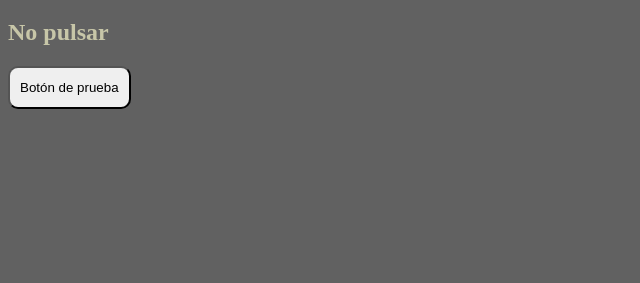
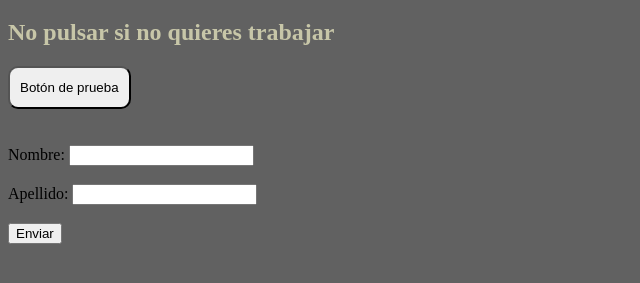
Before and after one commit to LGimenezPachado/extDevTestingFront-End, a plain HTML site: page ID001/ID001.html in a window 1280 px wide. Shown: the part 61-344 px from the top of the page, without its empty margins (0-640 px from the left). Drawn offline with Linux system fonts and the light colour scheme.

Commit message:
act 05-10

```diff
--- a/ID001/ID001.html
+++ b/ID001/ID001.html
@@ -10,11 +10,19 @@
 <body>
     <h1 class="textTitles">Página de prueba</h1>
     <a href="https://www.linkedin.com">
-        <h2 class="textTitles">No pulsar</h2>
+        <h2 class="textTitles">No pulsar si no quieres trabajar</h2>
     </a>
     <a href="https://www.google.com">
         <button>Botón de prueba</button>
     </a>
+    <br><br><br>
+    <form>
+        <label for="nombre">Nombre:</label>
+        <input type="text" id="nombre" name="nombre"><br><br>
+        <label for="apellido">Apellido:</label>
+        <input type="text" id="apellido" name="apellido"><br><br>
+        <input type="submit" value="Enviar">
+    </form>
 </body>
 
 </html>
```
